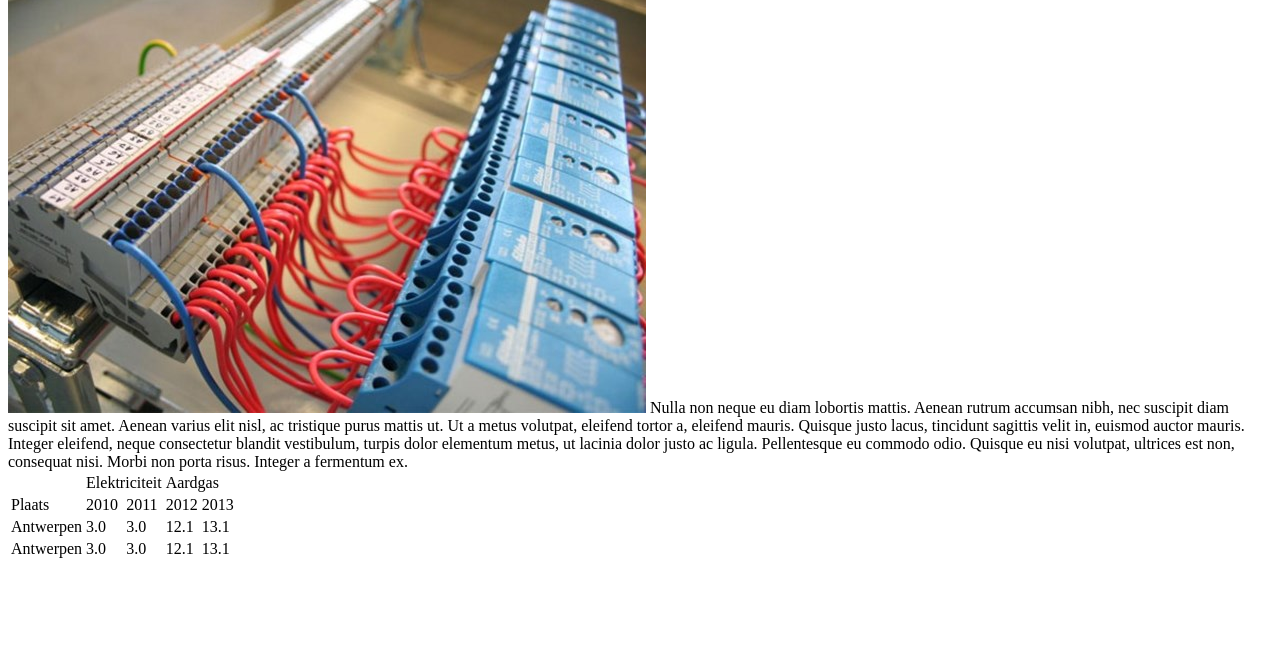
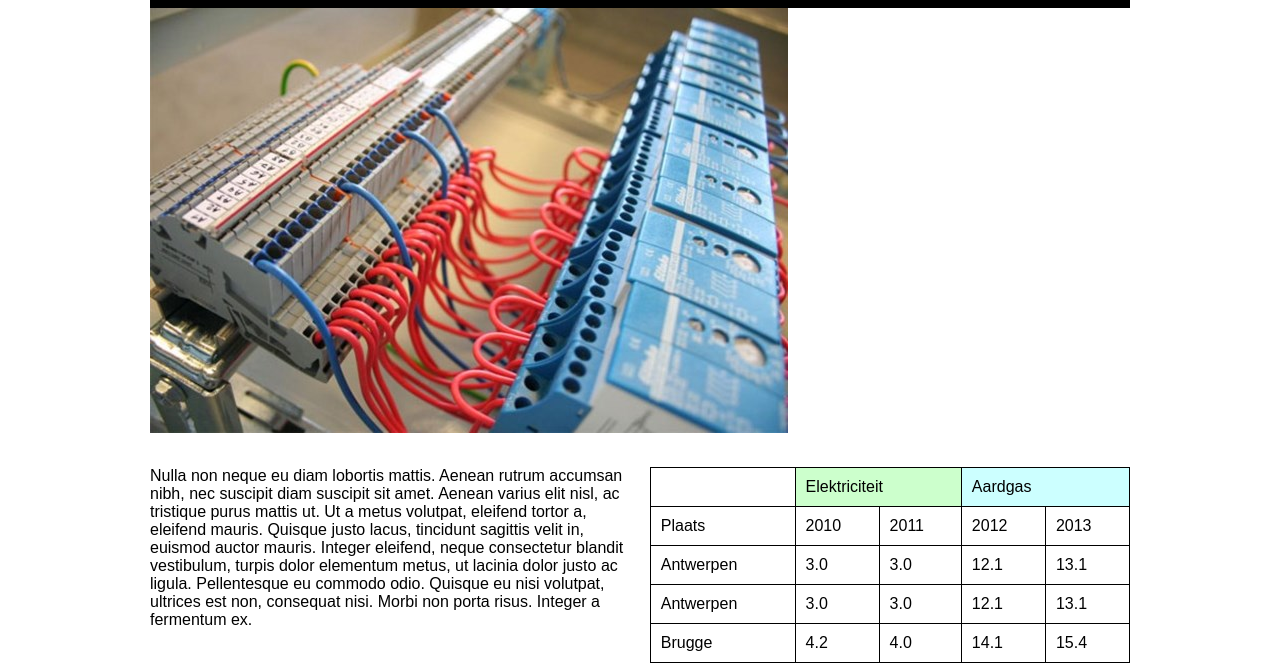
Before and after one commit to kanedamian/wilkens, a plain HTML site: page wilkens.html in a window 1280 px wide. Shown: the part 242-913 px from the top of the page. Before the commit the page ends 811 px from the top, so only its background shows below. Drawn offline with Linux system fonts and the light colour scheme.

Commit message:
tot tabel af

```diff
--- /dev/null
+++ b/css/Wilkens.css
@@ -0,0 +1,46 @@
+body {
+    font-family:"Arial";
+}
+
+nav {background-color:black;
+     padding:10px ;
+}
+
+nav a {color:white;
+       font-weight:bold ;
+       text-decoration:none ;
+       padding-right:5px ;
+       border-right:2px solid white ;
+}
+
+div.wrapper {
+            width:980px;
+            margin:auto;
+}
+
+articles {
+        float:left;
+        width:49%;
+        margin-right:2%;
+        margin-top: 30px;
+}
+
+table {
+       width:49%;
+       border:1px solid black;
+       border-collapse:collapse;
+       margin-top: 30px
+}
+
+td {
+    padding:10px;
+    border:1px solid black;
+
+}
+
+td.groen {
+         background-color:#ccffcc;
+}
+td.blauw {
+    background-color:#ccffff;
+}
--- a/wilkens.html
+++ b/wilkens.html
@@ -3,9 +3,11 @@
 <head>
     <meta charset="UTF-8">
     <title>Wilkens elektrische installaties</title>
+    <link rel="stylesheet" type="text/css" href="CSS/Wilkens.css">
 </head>
 
 <body>
+<div class="wrapper">
   <header>
        <img src="img/wilkens logo.png"alt="logo wilkens elektrische installaties">
        <nav>
@@ -23,8 +25,8 @@
        <table>
            <tr>
                <td></td>
-               <td colspan="2">Elektriciteit</td>
-               <td colspan="2">Aardgas</td>
+               <td class="groen" colspan="2">Elektriciteit</td>
+               <td class="blauw" colspan="2">Aardgas</td>
            </tr>
            <tr>
                <td>Plaats</td>
@@ -47,7 +49,15 @@
                <td>12.1</td>
                <td>13.1</td>
            </tr>
+           <tr>
+               <td>Brugge</td>
+               <td>4.2</td>
+               <td>4.0</td>
+               <td>14.1</td>
+               <td>15.4</td>
+           </tr>
        </table>
    </main>
+   </div> <!--wrapper -->
   </body>
 </html>
```
